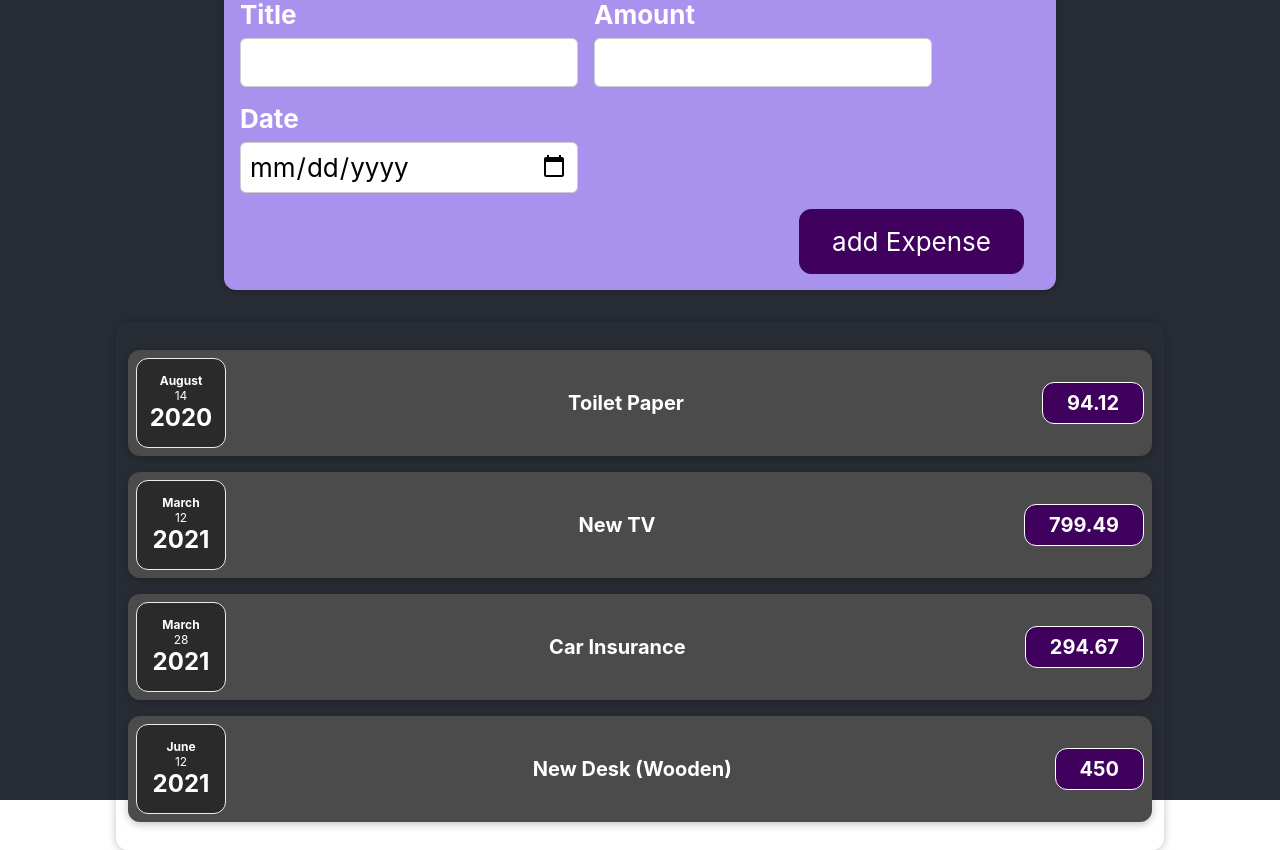
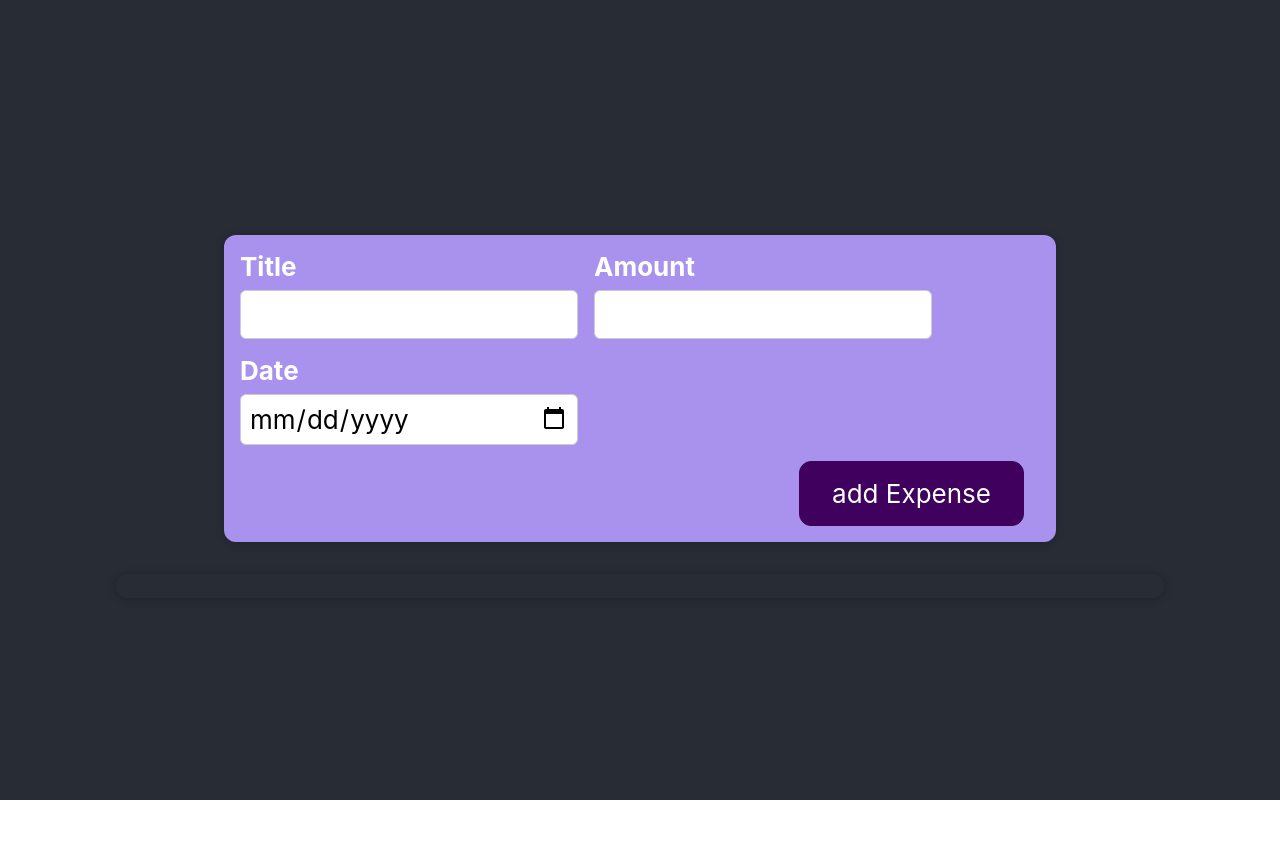
Before and after one commit to mrGhamari/react-training, a React (Create React App) app: page / in a window 1280 px wide. After the commit the page ends 800 px from the top, so only its background shows below. Built offline with nearby package versions, Linux system fonts and the light colour scheme.

Commit message:
clear expense list array

```diff
--- a/src/App.js
+++ b/src/App.js
@@ -5,27 +5,8 @@ import NewExpense from "./components/NewExpense/newExpense";
 import ExpenseItem from "./components/ExpenseItem/ExpenseItem";
 
 function App() {
-  const [expenses, setNewExpenses] = useState([
-    {
-      id: "e1",
-      title: "Toilet Paper",
-      amount: 94.12,
-      date: new Date(2020, 7, 14),
-    },
-    { id: "e2", title: "New TV", amount: 799.49, date: new Date(2021, 2, 12) },
-    {
-      id: "e3",
-      title: "Car Insurance",
-      amount: 294.67,
-      date: new Date(2021, 2, 28),
-    },
-    {
-      id: "e4",
-      title: "New Desk (Wooden)",
-      amount: 450,
-      date: new Date(2021, 5, 12),
-    },
-  ]);
+  const expenseArray = [];
+  const [expenses, setNewExpenses] = useState(expenseArray);
   const addExpenseHandler = (expense) => {
     setNewExpenses((prevExpenses) => {
       return [expense, ...prevExpenses];
@@ -35,8 +16,8 @@ function App() {
     <div className="App">
       <NewExpense onAddExpense={addExpenseHandler} />
       <Card className="wrapper">
-        {expenses.map((expense) => (
-          <ExpenseItem data={expense} />
+        {expenses.map((item, index) => (
+          <ExpenseItem key={index} data={item} />
         ))}
       </Card>
     </div>
```
